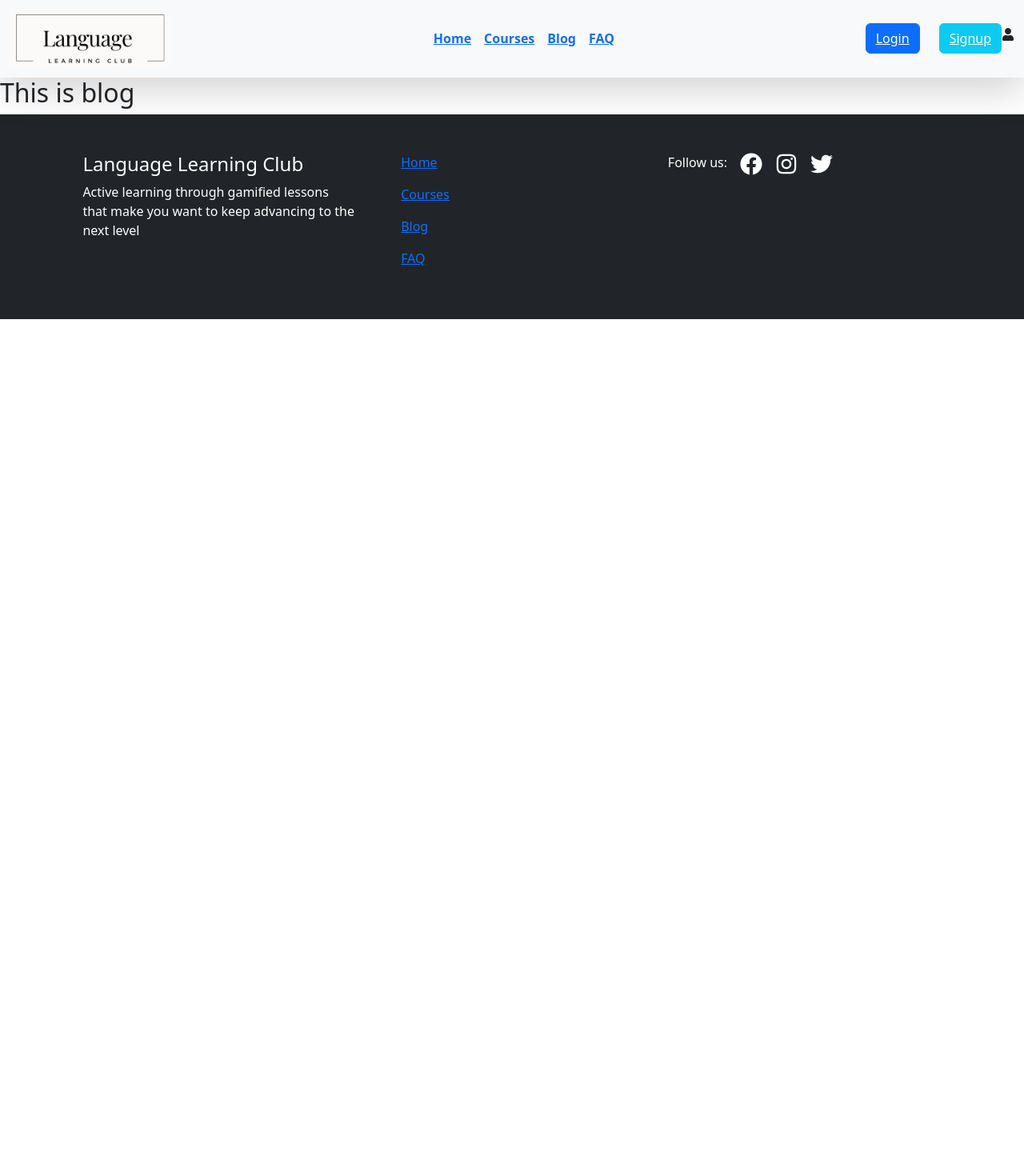
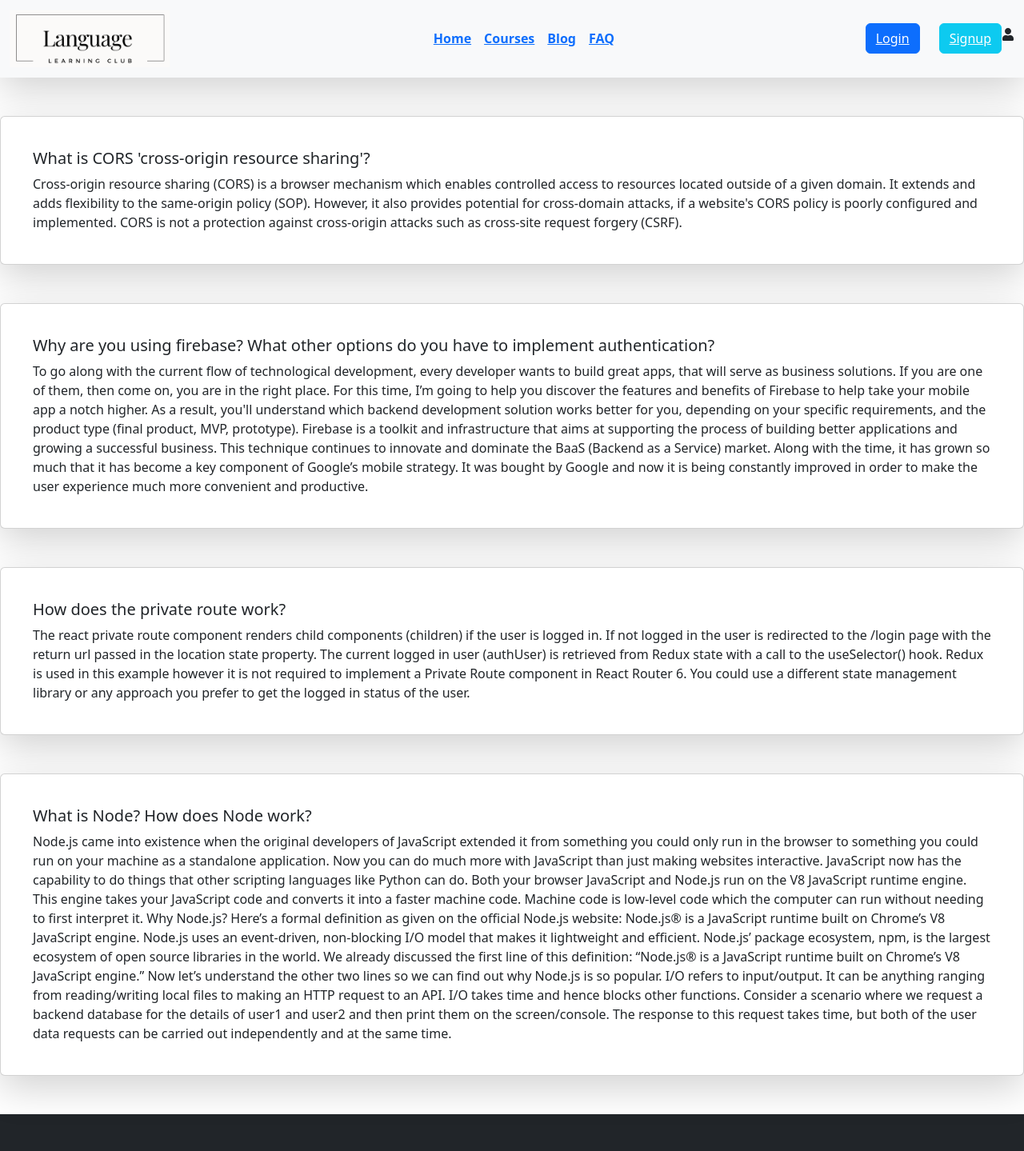
Before and after one commit to Fahima01/Language_Learning_Club, a React (Create React App) app: page /blog in a window 1280 px wide. Shown: the top 1439 px of the page at 80% size. Before the commit the page ends 800 px from the top, so only its background shows below. Built offline with nearby package versions, Linux system fonts and the light colour scheme; no server answers.

Commit message:
login commit

```diff
--- a/src/Context/Authprovider/AuthProvider.js
+++ b/src/Context/Authprovider/AuthProvider.js
@@ -1,6 +1,6 @@
 import React, { useEffect, useState } from 'react';
 import { createContext } from 'react'
-import { getAuth, signInWithPopup, GoogleAuthProvider, onAuthStateChanged, signOut, createUserWithEmailAndPassword, signInWithEmailAndPassword } from "firebase/auth";
+import { getAuth, signInWithPopup, onAuthStateChanged, signOut, createUserWithEmailAndPassword, signInWithEmailAndPassword } from "firebase/auth";
 import app from '../../firebase/firebase.config';
 
 
@@ -11,6 +11,7 @@ const auth = getAuth(app)
 
 const AuthProvider = ({ children }) => {
     const [user, setUser] = useState(null)
+
 
     const createUser = (email, password) => {
         return createUserWithEmailAndPassword(auth, email, password);
@@ -23,6 +24,7 @@ const AuthProvider = ({ children }) => {
     const logOut = () => {
         return signOut(auth)
     }
+
 
     const signIn = (email, password) => {
         return signInWithEmailAndPassword(auth, email, password);
--- /dev/null
+++ b/src/Routs/routs/PrivateRoute/PrivateRoute.js
@@ -0,0 +1,16 @@
+import React, { useContext } from 'react';
+import { Navigate, useLocation } from 'react-router-dom';
+import { AuthContext } from '../../../Context/Authprovider/AuthProvider';
+
+const PrivateRoute = ({ children }) => {
+    const { user } = useContext(AuthContext)
+    const location = useLocation()
+
+    if (!user) {
+        return <Navigate to='/login' state={{ from: location }} replace ></Navigate>
+    }
+    return children;
+
+};
+
+export default PrivateRoute;
--- a/src/pages/Blog/Blog.js
+++ b/src/pages/Blog/Blog.js
@@ -1,10 +1,77 @@
 import React from 'react';
+import Card from 'react-bootstrap/Card';
 
 const Blog = () => {
     return (
         <div>
-            <h2>This is blog</h2>
-        </div>
+            <Card className='my-5 p-4 shadow-lg'>
+                <Card.Body>
+                    <Card.Title>What is CORS 'cross-origin resource sharing'?</Card.Title>
+
+                    <Card.Text>
+                        Cross-origin resource sharing (CORS) is a browser mechanism which enables controlled access to resources located outside of a given domain. It extends and adds flexibility to the same-origin policy (SOP). However, it also provides potential for cross-domain attacks, if a website's CORS policy is poorly configured and implemented. CORS is not a protection against cross-origin attacks such as cross-site request forgery (CSRF).
+                    </Card.Text>
+
+                </Card.Body>
+            </Card>
+            <Card className='mb-5 p-4 shadow-lg'>
+                <Card.Body>
+                    <Card.Title>Why are you using firebase? What other options do you have to implement authentication?</Card.Title>
+
+                    <Card.Text>
+                        To go along with the current flow of technological development, every developer wants to build great apps, that will serve as business solutions. If you are one of them, then come on, you are in the right place. For this time, I’m going to help you discover the features and benefits of Firebase to help take your mobile app a notch higher. As a result, you'll understand which backend development solution works better for you, depending on your specific requirements, and the product type (final product, MVP, prototype).
+
+                        Firebase is a toolkit and infrastructure that aims at supporting the process of building better applications and growing a successful business. This technique continues to innovate and dominate the BaaS (Backend as a Service) market. Along with the time, it has grown so much that it has become a key component of Google’s mobile strategy. It was bought by Google and now it is being constantly improved in order to make the user experience much more convenient and productive.
+                    </Card.Text>
+
+                </Card.Body>
+            </Card>
+            <Card className='mb-5 p-4 shadow-lg'>
+                <Card.Body>
+                    <Card.Title>How does the private route work?</Card.Title>
+
+                    <Card.Text>
+                        The react private route component renders child components (children) if the user is logged in. If not logged in the user is redirected to the /login page with the return url passed in the location state property.
+
+                        The current logged in user (authUser) is retrieved from Redux state with a call to the useSelector() hook. Redux is used in this example however it is not required to implement a Private Route component in React Router 6. You could use a different state management library or any approach you prefer to get the logged in status of the user.
+                    </Card.Text>
+
+                </Card.Body>
+            </Card>
+            <Card className='mb-5 p-4 shadow-lg'>
+                <Card.Body>
+                    <Card.Title>What is Node? How does Node work?</Card.Title>
+
+                    <Card.Text>
+                        Node.js came into existence when the original developers of JavaScript extended it from something you could only run in the browser to something you could run on your machine as a standalone application.
+
+                        Now you can do much more with JavaScript than just making websites interactive.
+
+                        JavaScript now has the capability to do things that other scripting languages like Python can do.
+
+                        Both your browser JavaScript and Node.js run on the V8 JavaScript runtime engine. This engine takes your JavaScript code and converts it into a faster machine code. Machine code is low-level code which the computer can run without needing to first interpret it.
+
+                        Why Node.js?
+                        Here’s a formal definition as given on the official Node.js website:
+
+                        Node.js® is a JavaScript runtime built on Chrome’s V8 JavaScript engine.
+
+                        Node.js uses an event-driven, non-blocking I/O model that makes it lightweight and efficient.
+
+                        Node.js’ package ecosystem, npm, is the largest ecosystem of open source libraries in the world.
+                        We already discussed the first line of this definition: “Node.js® is a JavaScript runtime built on Chrome’s V8 JavaScript engine.” Now let’s understand the other two lines so we can find out why Node.js is so popular.
+
+                        I/O refers to input/output. It can be anything ranging from reading/writing local files to making an HTTP request to an API.
+
+                        I/O takes time and hence blocks other functions.
+
+                        Consider a scenario where we request a backend database for the details of user1 and user2 and then print them on the screen/console. The response to this request takes time, but both of the user data requests can be carried out independently and at the same time.
+                    </Card.Text>
+
+                </Card.Body>
+            </Card>
+
+        </div >
     );
 };
 
--- a/src/pages/Course_Details/CourseDetails.js
+++ b/src/pages/Course_Details/CourseDetails.js
@@ -8,7 +8,7 @@ import RightSideNav from '../Shared/Right_side_nav/RightSideNav';
 
 const CourseDetails = () => {
     const courseDetails = useLoaderData()
-    const { id, title, rating, total_student, image_url, details, mentor } = courseDetails;
+    const { id, title, rating, total_student, image_url, details, mentor, price } = courseDetails;
     return (
         <div>
 
@@ -55,7 +55,7 @@ const CourseDetails = () => {
                                 </Card.Text>
                                 <Card.Footer className='py-3'>
                                     <div className='d-flex justify-content-between align-items-center'>
-                                        <Button style={{ marginTop: '30px', backgroundSize: 'cover', backgroundColor: '#476282', borderRadius: '30px', padding: '8px 20px', border: 'none' }} >Price: </Button>
+                                        <Button style={{ marginTop: '30px', backgroundSize: 'cover', backgroundColor: '#476282', borderRadius: '30px', padding: '8px 20px', border: 'none' }} >Price: {price}</Button>
                                         <Button style={{ marginTop: '30px', backgroundSize: 'cover', backgroundColor: '#00693c', borderRadius: '30px', padding: '8px 20px', border: 'none' }} >Purchase the Course</Button>
 
                                     </div>
--- /dev/null
+++ b/src/pages/NotFound.js
@@ -0,0 +1,11 @@
+import React from 'react';
+
+const NotFound = () => {
+    return (
+        <div className='login-body ' style={{ height: '100vh' }}   >
+            <h1 className='text-center'>404 Not Found</h1>
+        </div>
+    );
+};
+
+export default NotFound;
--- a/src/pages/Signin/SignUp.js
+++ b/src/pages/Signin/SignUp.js
@@ -11,7 +11,9 @@ const SignUp = () => {
     const { providerLogin } = useContext(AuthContext)
     const { createUser } = useContext(AuthContext);
 
+
     const googleProvider = new GoogleAuthProvider()
+
 
     const handleGooglesignIn = () => {
         providerLogin(googleProvider)
@@ -39,6 +41,7 @@ const SignUp = () => {
             })
             .catch(e => console.error(e));
     }
+
     return (
         <div className='bg-primary ' >
             <Row className='login-body ' >
--- a/src/pages/login/Login.js
+++ b/src/pages/login/Login.js
@@ -1,16 +1,18 @@
 import React, { useContext } from 'react';
-import { Container } from 'react-bootstrap';
 import Button from 'react-bootstrap/Button';
 import Form from 'react-bootstrap/Form';
 import Row from 'react-bootstrap/Row';
 import Col from 'react-bootstrap/Col';
-import { useNavigate } from 'react-router-dom';
+import { useLocation, useNavigate } from 'react-router-dom';
 import { AuthContext } from '../../Context/Authprovider/AuthProvider';
 
 
 const Login = () => {
     const { signIn } = useContext(AuthContext);
     const navigate = useNavigate();
+
+    const location = useLocation()
+    const from = location.state?.from?.pathname || '/'
 
     const handleSubmit = event => {
         event.preventDefault();
@@ -22,7 +24,7 @@ const Login = () => {
                 const user = result.user;
                 console.log(user);
                 form.reset();
-                navigate('/')
+                navigate(from, { replace: true })
             })
             .catch(error => console.error(error))
     }
```
Also changed, not shown: src/Routs/routs/Routes.js (+10 -2 lines), src/pages/Shared/Header/Header.js (+0 -2 lines).
